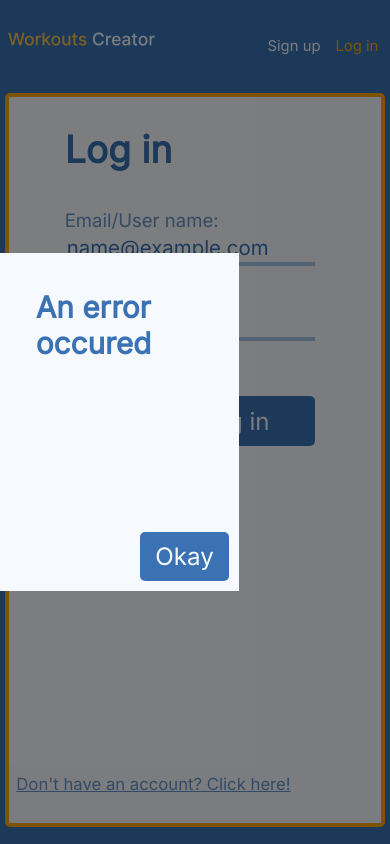
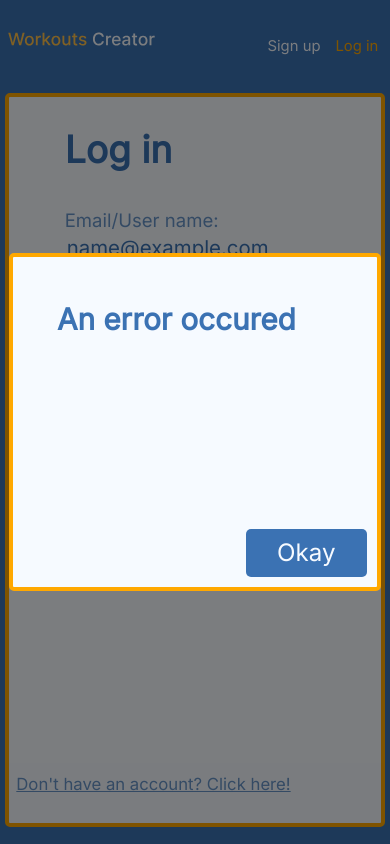
Before and after one commit to Nitsan448/WorkoutPlanner, a React (Create React App) app in the folder frontend/: page /login in a window 390 px wide. Both pictures are taken after typing "name@example.com", "Sample123" into the empty fields and a click on the button "Log in". Built offline with nearby package versions, Linux system fonts and the light colour scheme; no server answers.

Commit message:
Worked on modals css

```diff
--- a/frontend/src/components/Modals/ConfirmationModal.js
+++ b/frontend/src/components/Modals/ConfirmationModal.js
@@ -4,8 +4,8 @@ import Modal from "../UI/Modal";
 
 function ConfirmationModal(props) {
 	return (
-		<Modal title={props.title} message={props.message}>
-			<Button onClick={props.onConfirm} text="Yes" />
+		<Modal onCancel={props.onCancel} title={props.title} message={props.message}>
+			<Button whiteButton onClick={props.onConfirm} text="Yes" />
 			<Button onClick={props.onCancel} text="No" />
 		</Modal>
 	);
--- a/frontend/src/components/UI/Button.js
+++ b/frontend/src/components/UI/Button.js
@@ -2,8 +2,9 @@ import React from "react";
 import classes from "./Button.module.css";
 
 function Button(props) {
+	const buttonClasses = props.whiteButton ? `${classes.button} ${classes.whiteButton}` : classes.button;
 	return (
-		<button disabled={props.disabled} className={classes.button} onClick={props.onClick}>
+		<button disabled={props.disabled} className={buttonClasses} onClick={props.onClick}>
 			{props.text}
 		</button>
 	);
--- a/frontend/src/components/UI/Button.module.css
+++ b/frontend/src/components/UI/Button.module.css
@@ -1,11 +1,19 @@
 .button {
 	background-color: var(--BLUE);
 	color: var(--WHITE);
-	padding: 10px 15px;
+	width: 7em;
+	height: 2.1em;
 	font-size: 1.3rem;
 	border: none;
 	border-radius: var(--BORDER-RADIUS);
 	cursor: pointer;
+}
+
+.whiteButton {
+	color: var(--ORANGE);
+	background-color: var(--WHITE);
+	border: var(--BORDER);
+	border-radius: var(--BORDER-RADIUS);
 }
 
 .button:hover,
--- a/frontend/src/components/UI/Modal.js
+++ b/frontend/src/components/UI/Modal.js
@@ -7,7 +7,7 @@ function Modal(props) {
 		<>
 			{createPortal(
 				<>
-					<div className={classes.backdrop} onClick={props.onConfirm} />
+					<div className={classes.backdrop} onClick={props.onCancel} />
 					<div className={classes.modal}>
 						<h2 className={classes.title}>{props.title}</h2>
 						<div className={classes.content}>
--- a/frontend/src/components/UI/Modal.module.css
+++ b/frontend/src/components/UI/Modal.module.css
@@ -12,17 +12,21 @@
 	position: fixed;
 	top: 30vh;
 	height: 40%;
+	left: calc(50% - 30%);
+	width: 60%;
 	z-index: 100;
 	background-color: var(--WHITE);
+	border: var(--BORDER);
+	border-radius: var(--BORDER-RADIUS);
 }
 
 .title {
 	font-size: 1.6em;
-	margin: 15% 0 3% 15%;
+	margin: 12% 10% 3% 12%;
 }
 
 .content {
-	margin: 0% 40% 0 15%;
+	margin: 0% 45% 0 12%;
 	word-wrap: break-word;
 }
 
@@ -34,9 +38,18 @@
 	justify-content: flex-end;
 }
 
-@media (min-width: 768px) {
+.actions button {
+	margin-left: 1em;
+}
+
+@media (max-width: 768px) {
 	.modal {
-		left: calc(50% - 20rem);
-		width: 40rem;
+		left: calc(50% - 10rem);
+		width: 20rem;
+	}
+
+	.actions button {
+		width: 5em;
+		height: 2em;
 	}
 }
--- a/frontend/src/pages/Login.js
+++ b/frontend/src/pages/Login.js
@@ -6,6 +6,7 @@ import { useForm } from "react-hook-form";
 import { useDispatch } from "react-redux";
 import { setLoggedInState } from "../store/userSlice";
 import { showErrorModal } from "../store/modalSlice";
+import Button from "../components/UI/Button";
 
 function Login(props) {
 	const navigate = useNavigate();
@@ -72,7 +73,7 @@ function Login(props) {
 						/>
 						{errors.password && <p className={"invalidParagraph"}>{errors.password.message}</p>}
 					</div>
-					<button>Log in</button>
+					<Button text="Log in" />
 				</form>
 				{/* <Link to="/Register">Register</Link> */}
 			</div>
--- a/frontend/src/pages/Register.js
+++ b/frontend/src/pages/Register.js
@@ -6,6 +6,7 @@ import { useForm } from "react-hook-form";
 import { useDispatch } from "react-redux";
 import { showErrorModal } from "../store/modalSlice";
 import { setLoggedInState } from "../store/userSlice";
+import Button from "../components/UI/Button";
 
 function Register(props) {
 	const navigate = useNavigate();
@@ -97,7 +98,7 @@ function Register(props) {
 							<p className={"invalidParagraph"}>{errors.validatePassword.message}</p>
 						)}
 					</div>
-					<button>Sign up</button>
+					<Button text="Sign up" />
 				</form>
 			</div>
 			<Link className={classes.link} to="/Login">
--- a/frontend/src/pages/RegisterAndLogin.module.css
+++ b/frontend/src/pages/RegisterAndLogin.module.css
@@ -35,18 +35,5 @@
 }
 
 .container button {
-	background-color: var(--BLUE);
-	color: var(--WHITE);
-	width: 160px;
-	height: 50px;
 	margin: 55px 0 0 90px;
-	font-size: 1.3rem;
-	border: none;
-	border-radius: var(--BORDER-RADIUS);
-	cursor: pointer;
 }
-
-.container button:active,
-.container button:hover {
-	transform: scale(1.1);
-}
```
